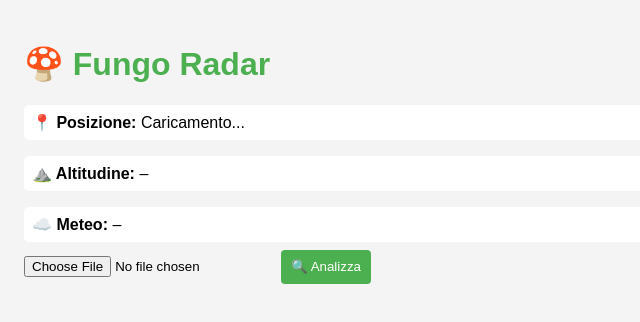
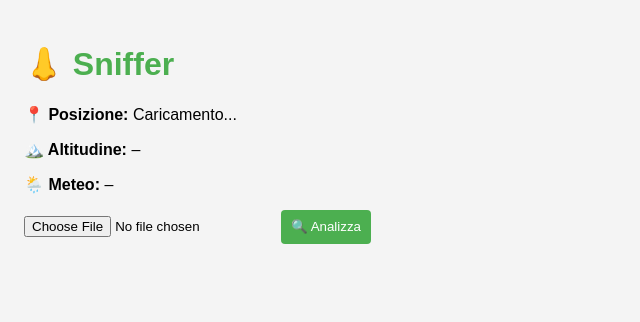
Before and after one commit to Padu76/Sniffer, a plain HTML site: page index.html in a window 1280 px wide. Shown: the whole page, without its empty margins (0-640 px from the left). Drawn offline with Linux system fonts and the light colour scheme.

Commit message:
Add files via upload

```diff
--- a/index.html
+++ b/index.html
@@ -1,23 +1,27 @@
+
 <!DOCTYPE html>
 <html lang="it">
 <head>
-  <meta charset="UTF-8">
-  <meta name="viewport" content="width=device-width, initial-scale=1.0">
-  <title>Fungo Radar</title>
-  <link rel="stylesheet" href="style.css">
+  <meta charset="UTF-8" />
+  <meta name="viewport" content="width=device-width, initial-scale=1.0"/>
+  <title>Sniffer</title>
+  <link rel="stylesheet" href="style.css" />
 </head>
 <body>
-  <h1>🍄 Fungo Radar</h1>
-  <div id="output">
-    <p><strong>📍 Posizione:</strong> <span id="coords">Caricamento...</span></p>
-    <p><strong>⛰️ Altitudine:</strong> <span id="altitude">–</span></p>
-    <p><strong>☁️ Meteo:</strong> <span id="weather">–</span></p>
+  <div class="container">
+    <h1>👃 Sniffer</h1>
+    <div class="info">
+      <p><strong>📍 Posizione:</strong> <span id="location">Caricamento...</span></p>
+      <p><strong>🏔️ Altitudine:</strong> <span id="elevation">–</span></p>
+      <p><strong>🌦️ Meteo:</strong> <span id="weather">–</span></p>
+    </div>
+    <input type="file" id="imageUpload" accept="image/*" />
+    <button id="analyzeBtn">🔍 Analizza</button>
+    <div class="result" id="resultSection" style="display:none;">
+      <h2>🧠 Analisi AI</h2>
+      <p id="aiPrediction">Caricamento...</p>
+    </div>
   </div>
-
-  <input type="file" id="photo" accept="image/*">
-  <button onclick="analyze()">🔍 Analizza</button>
-  <p id="result"></p>
-
   <script src="script.js"></script>
 </body>
 </html>
```
